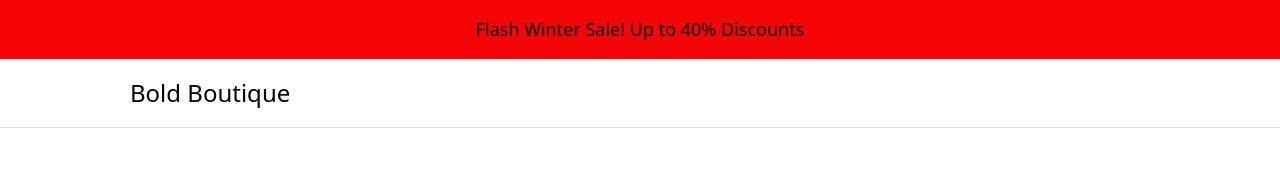
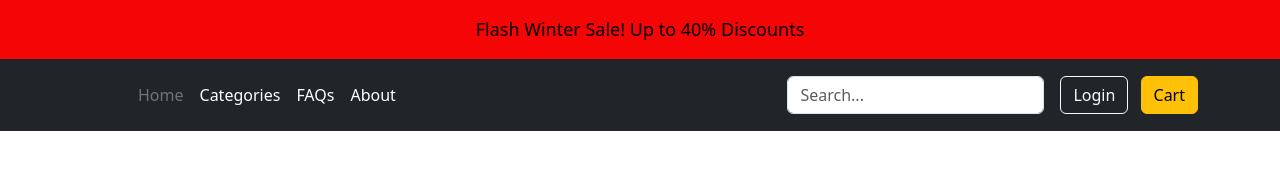
Before and after one commit to wonseobi/Online-Clothing-Store, a plain HTML site: page index.html in a window 1280 px wide. Drawn offline with nearby package versions, Linux system fonts and the light colour scheme.

Commit message:
added heading

```diff
--- a/index.html
+++ b/index.html
@@ -14,17 +14,31 @@
         <p id="sale-text">Flash Winter Sale! Up to 40% Discounts</p></li>
     </div>
 
-    <div class="header">
-        <header class="py-3 mb-4 border-bottom">
-            <div class="container d-flex flex-wrap justify-content-center">
-            <a href="/" class="d-flex align-items-center mb-3 mb-lg-0 me-lg-auto link-body-emphasis text-decoration-none">
-                <svg class="bi me-2" width="40" height="32"><use xlink:href="#bootstrap"></use></svg>
-                <span class="fs-4">Bold Boutique</span>
+    <header class="p-3 text-bg-dark">
+        <div class="container">
+          <div class="d-flex flex-wrap align-items-center justify-content-center justify-content-lg-start">
+            <a href="/" class="d-flex align-items-center mb-2 mb-lg-0 text-white text-decoration-none">
+              <svg class="bi me-2" width="40" height="32" role="img" aria-label="Bootstrap"><use xlink:href="#bootstrap"></use></svg>
             </a>
+
+            <ul class="nav col-12 col-lg-auto me-lg-auto mb-2 justify-content-center mb-md-0">
+              <li><a href="#" class="nav-link px-2 text-secondary">Home</a></li>
+              <li><a href="#" class="nav-link px-2 text-white">Categories</a></li>
+              <li><a href="#" class="nav-link px-2 text-white">FAQs</a></li>
+              <li><a href="#" class="nav-link px-2 text-white">About</a></li>
+            </ul>
+
+            <form class="col-12 col-lg-auto mb-3 mb-lg-0 me-lg-3" role="search">
+              <input type="search" class="form-control" placeholder="Search..." aria-label="Search">
+            </form>
+
+            <div class="text-end">
+              <button type="button" class="btn btn-outline-light me-2">Login</button>
+              <button type="button" class="btn btn-warning">Cart</button>
             </div>
-        </header>
-        </body>
-    </div>
+          </div>
+        </div>
+      </header>
 
     <script src="https://cdn.jsdelivr.net/npm/bootstrap@5.3.3/dist/js/bootstrap.bundle.min.js" integrity="sha384-YvpcrYf0tY3lHB60NNkmXc5s9fDVZLESaAA55NDzOxhy9GkcIdslK1eN7N6jIeHz" crossorigin="anonymous"></script>
 </body>
--- a/styles.css
+++ b/styles.css
@@ -1,5 +1,5 @@
 #sale-header{
-    font-weight: 500;
+    font-weight: 450;
     background-color: #f50505;
     color: #000000;
     font-size: 1rem;
```
